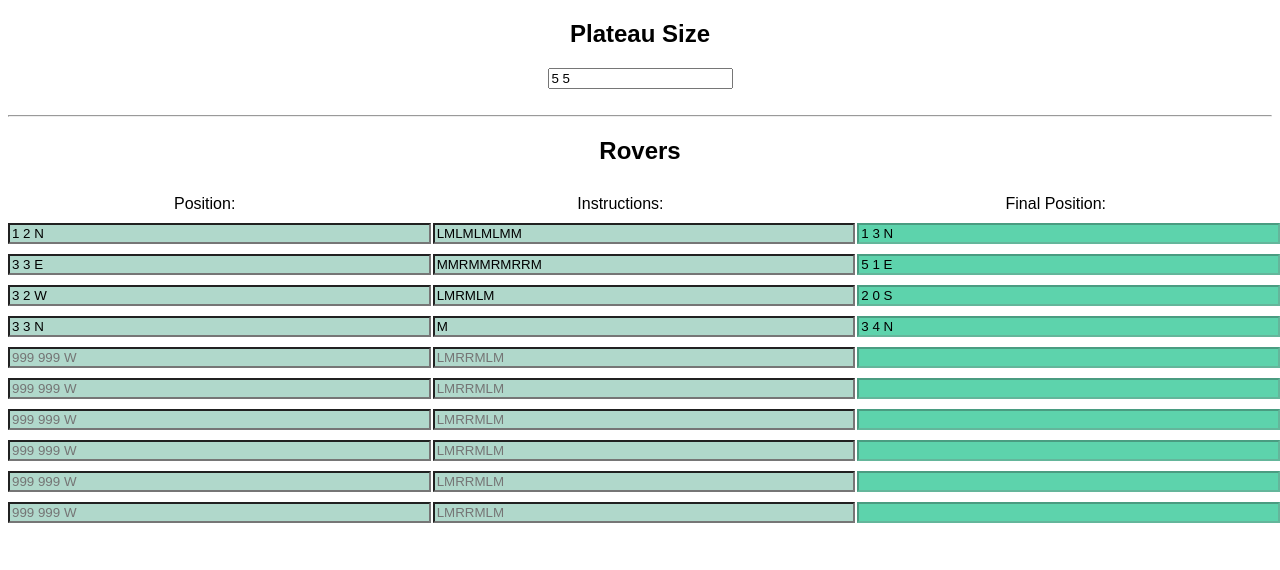
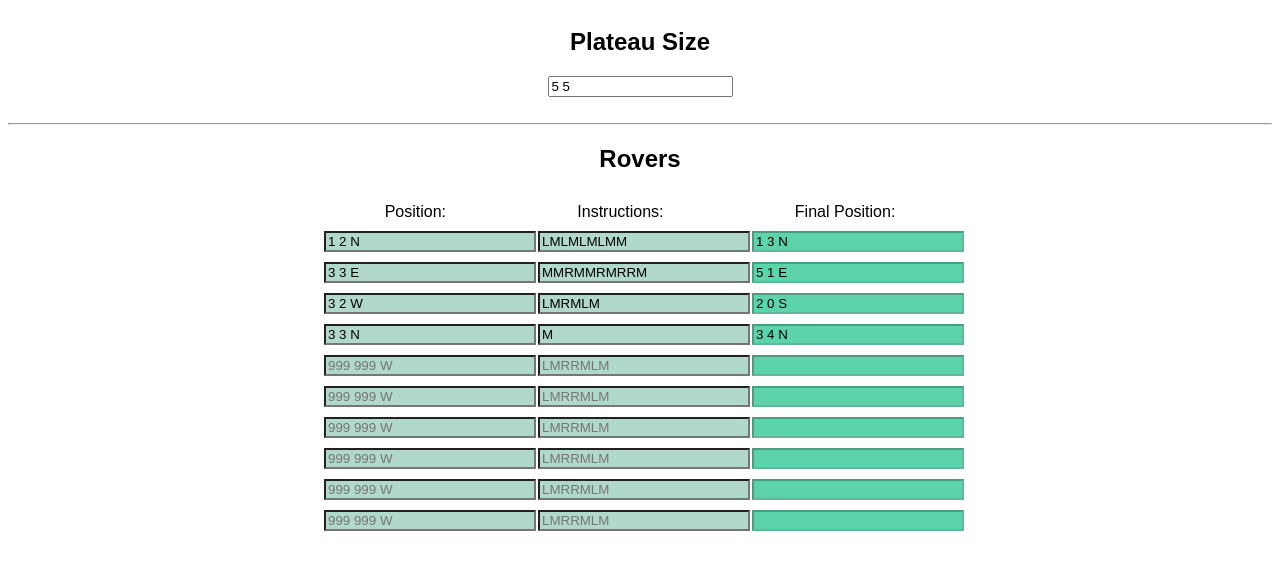
Before and after one commit to swiss-chris/MarsRover2, a React (Create React App) app: page / in a window 1280 px wide. Shown: the top 570 px of the page. Built offline with nearby package versions, Linux system fonts and the light colour scheme.

Commit message:
more styling - layout

```diff
--- a/src/components/Rovers.js
+++ b/src/components/Rovers.js
@@ -4,7 +4,7 @@ import Rover from "./Rover";
 
 const Rovers = props => {
   return (
-    <div>
+    <div class="rovers">
       <h2>Rovers</h2>
       <div className="grid-container">
         <div className="grid-item">Position:</div>
--- a/src/styles.css
+++ b/src/styles.css
@@ -5,6 +5,12 @@ body {
 .App {
   font-family: sans-serif;
   text-align: center;
+  align-content: center;
+}
+
+.rovers {
+  margin: auto;
+  width: 50%;
 }
 
 .grid-container {
```
